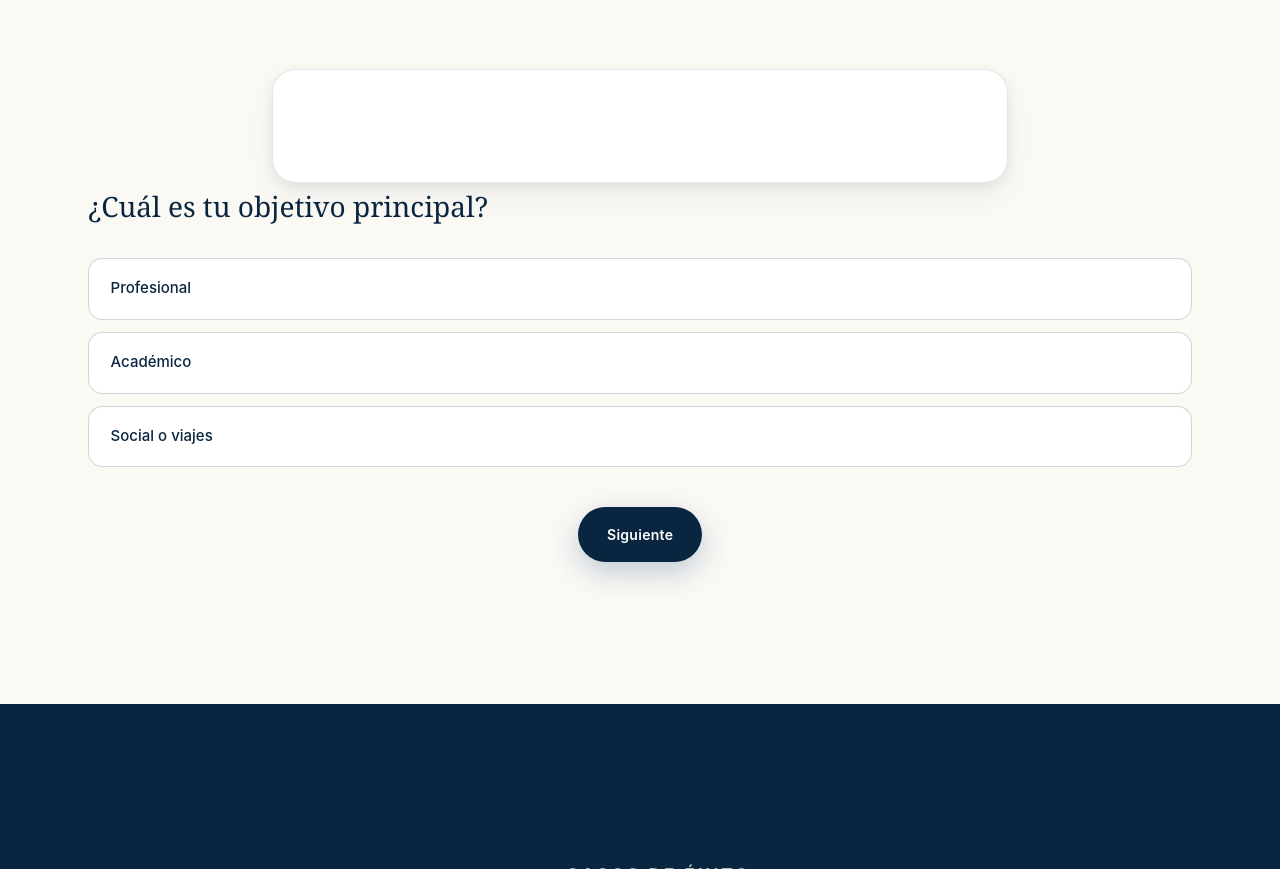
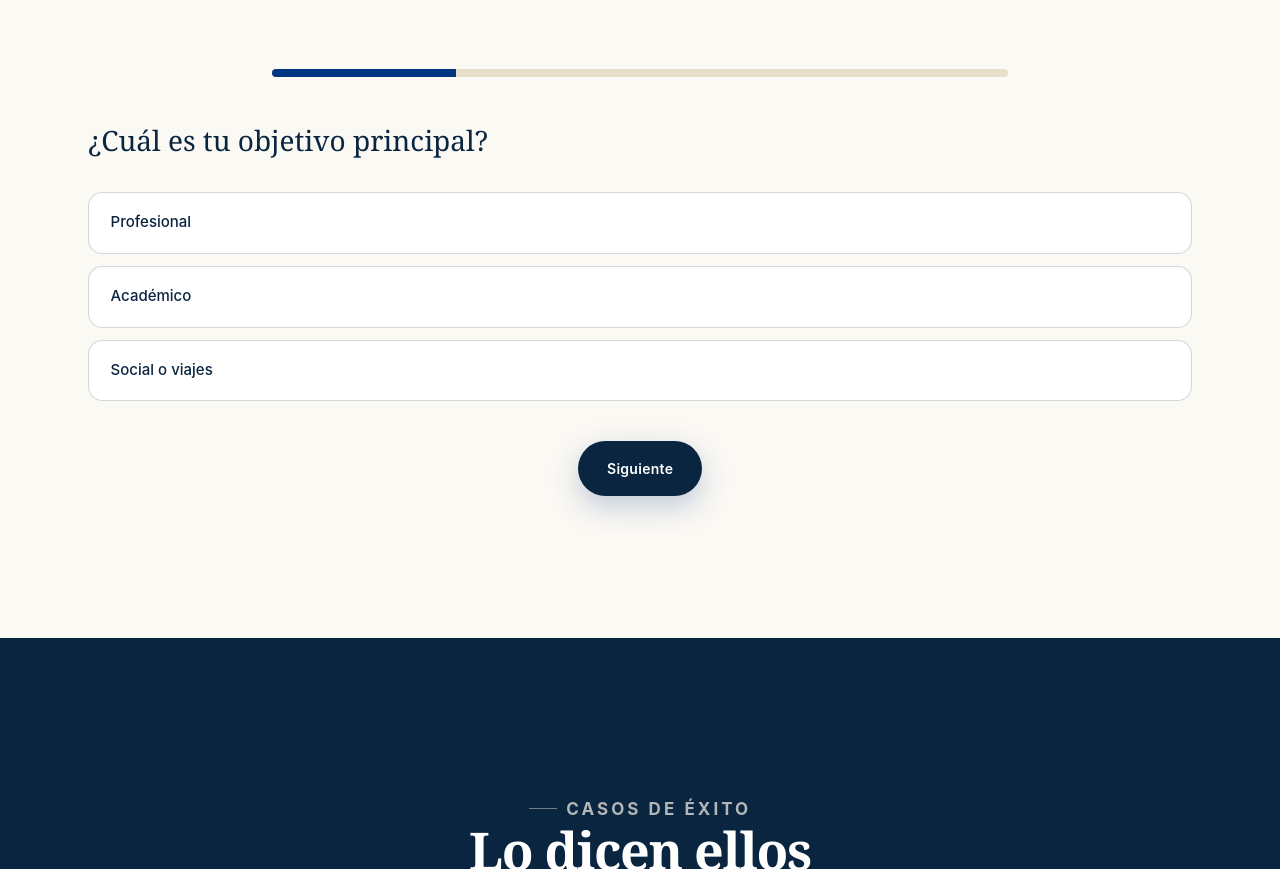
Before and after one commit to DexusJik/dexusjik.github.io, a website: page index.html in a window 1280 px wide. Shown: the part 5158-6027 px from the top of the page. Drawn offline with Linux system fonts and the light colour scheme.

Commit message:
fix(quiz): remove the empty box above the first question
The quiz progress bar was invisible and its wrapper rendered as a large
empty rounded box above the first question, in both themes.

Root cause: the markup has no track element. .quiz-card contains exactly
one child, the fill (#quiz-progress-bar). A .progress-bar-container rule
existed for a track that is not in the HTML, so the fill's height:100%
resolved against a parent with no height and the bar rendered at 0px. The
bar had therefore never been visible, and .quiz-card was left as a 114px
empty box with 56px of padding wrapped around nothing.

The chrome belonged to an earlier layout where the card also held the
questions; the questions moved out and the card chrome stayed behind. The
empty box predates the contrast work, which only made it more visible in
dark mode by lifting --surface.

Changes:
- .quiz-card is now the track: 0.5rem tall, rounded, --track background,
  overflow hidden. The dead .progress-bar-container rule is deleted rather
  than left in place to mislead the next reader.
- .progress-bar is a flat --progress-fill at 100% height. The old navy
  gradient referenced --navy-700 and --navy-400 directly instead of
  tokens, so it could not be themed.
- New themed tokens --track and --progress-fill. Dark: track #2f6ea8
  (3.35:1 against the page) with fill #dce7f8 (4.30:1 against the track),
  so a step change is visible. Light: track #e8dfcb with navy-700 fill
  (8.70:1).

All 22 gates pass, including the browser contrast probe in both themes.

```diff
--- a/style.css
+++ b/style.css
@@ -100,6 +100,14 @@
      * --section-band is the surface half: `.section--sand` set a raw
      * `--sand-200`, so the band stayed pale in dark while its text flipped.
      */
+    /* the quiz progress bar: a track and a fill. A step change has to be
+       visible, so the fill clears 3:1 against the track (8.70:1 here) and the
+       track against the page (WCAG 1.4.11, 1.26:1 here — the track is bounded by
+       its own shape and the fill carries the reading, so the page separation is
+       held by the bar outline instead). */
+    --track: #e8dfcb;
+    --progress-fill: var(--navy-700);
+
     --section-band: var(--sand-200);
 
     /*
@@ -193,6 +201,13 @@
      *   card      #12304f  heading 10.78  soft 6.25
      *   featured  #16395d  heading  9.47  soft 5.49
      */
+    /* the quiz progress bar. A dark fill on a dark page was the first choice
+       (3.35:1 vs the track) but reads as a hole punched in the bar, not as
+       progress. Inverted: the fill is the bright one. --track 3.35:1 against the
+       page, --progress-fill 4.30:1 against the track. */
+    --track: #2f6ea8;
+    --progress-fill: #dce7f8;
+
     --section-band: #0d2036;
     --surface: #12304f;
     --surface-featured: #16395d;
@@ -1042,29 +1057,35 @@ a { color: inherit; }
    quiz
    ============================================================ */
 
+/*
+ * The quiz progress TRACK, despite the "card" name.
+ *
+ * The markup has no track element. .quiz-card contains exactly one child, the
+ * FILL (#quiz-progress-bar, width:0, grown by JS). A dead .progress-bar-container
+ * rule existed for a track that is not in the HTML, so the fill's height:100%
+ * resolved against a parent with no height and the bar rendered at 0px. The bar
+ * had therefore never been visible, and .quiz-card was left as a 114px empty
+ * rounded box with 56px of padding above the first question, in both themes.
+ *
+ * So the track is .quiz-card itself. Dead rule removed rather than left to hide
+ * the next reader.
+ */
 .quiz-card {
     max-width: 46rem;
     margin-inline: auto;
-    background: var(--surface);
-    border: 1px solid var(--line);
-    border-radius: 1.5rem;
-    padding: clamp(1.75rem, 5vw, 3.5rem);
-    box-shadow: var(--shadow-md);
-}
-
-.progress-bar-container {
+    margin-bottom: 2.5rem;
     height: 0.5rem;
     border-radius: 99px;
-    background: var(--chip-bg);
+    background: var(--track);
     overflow: hidden;
-    margin-bottom: 2.5rem;
-}
-
+}
+
+/* the fill. --progress-fill clears 3:1 against --track, or a step change is
+ * invisible: the bar looks stuck at the same width on every question */
 .progress-bar {
     height: 100%;
     width: 0;
-    border-radius: 99px;
-    background: linear-gradient(90deg, var(--navy-700), var(--navy-400));
+    background: var(--progress-fill);
     transition: width 0.6s var(--ease-out-expo);
 }
 
```
